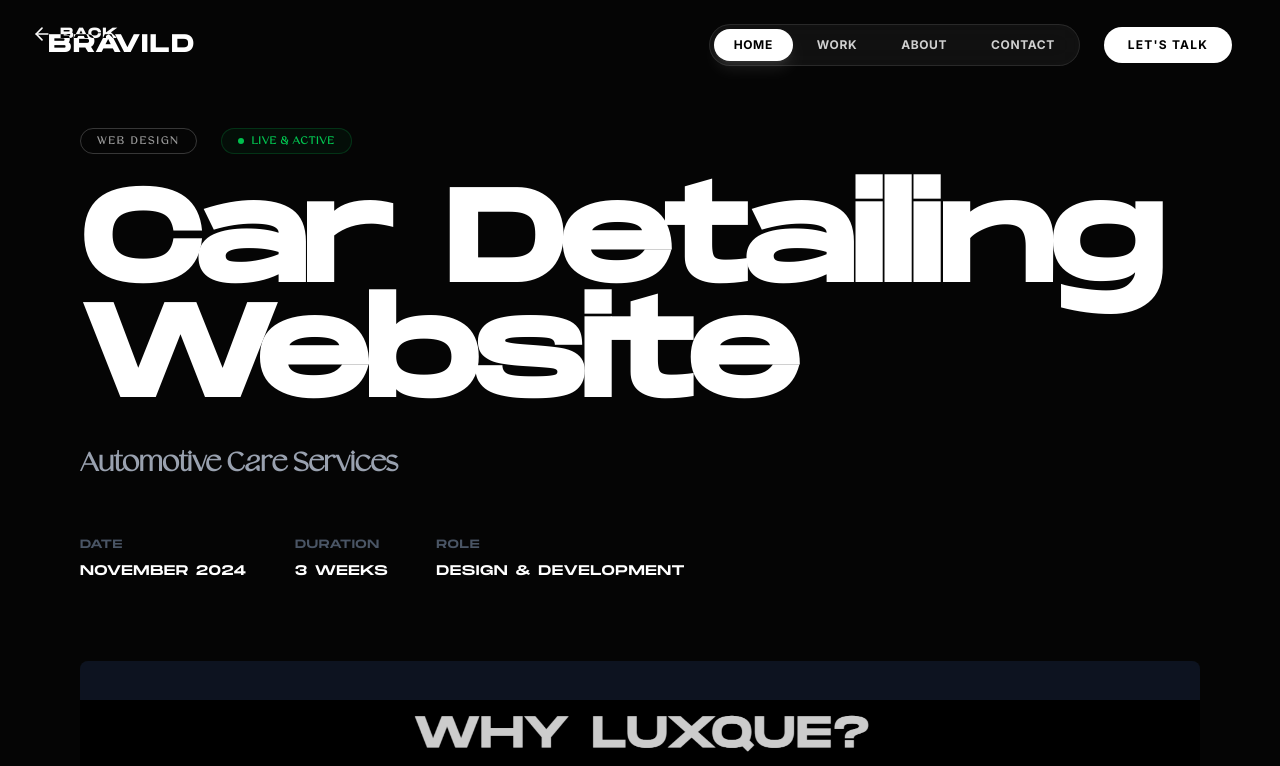
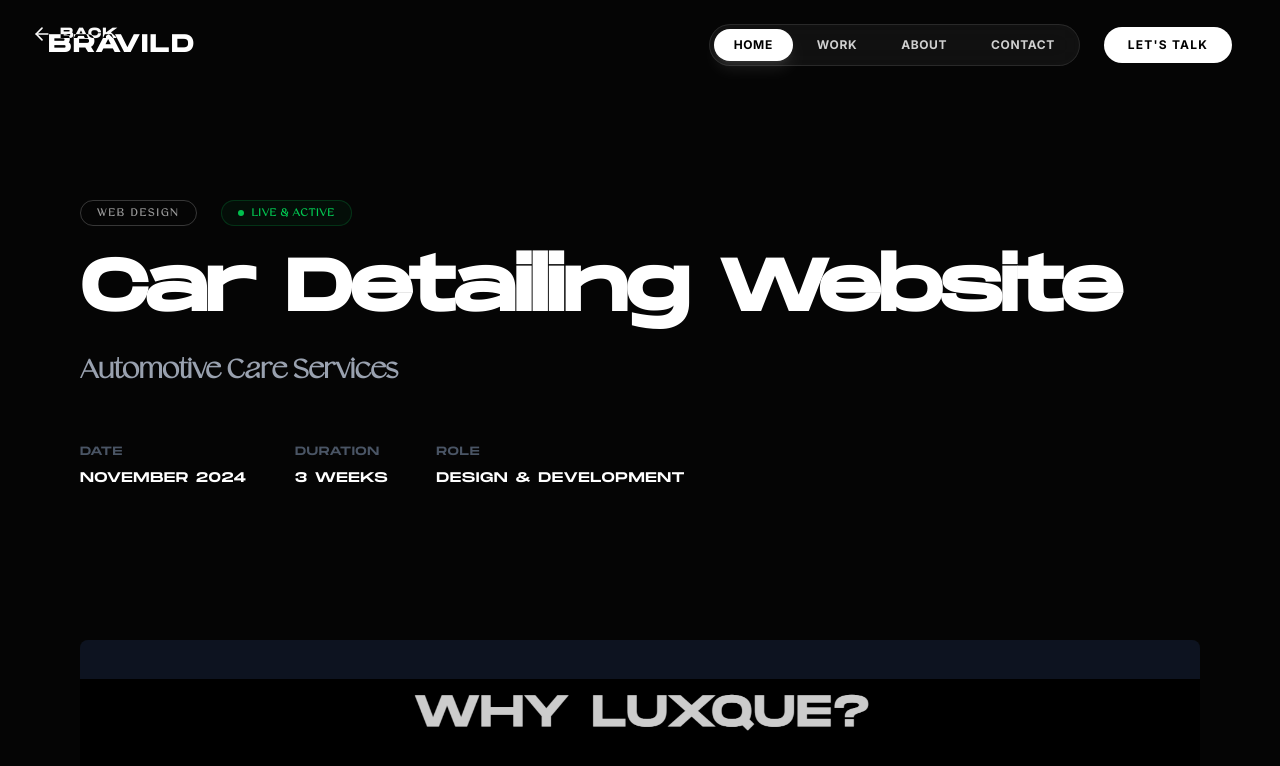
Before and after one commit to Jayusharma/bravild, a Next.js app: page /projects/car-detailing in a window 1280 px wide. Shown: the top 766 px of the page. Built offline with nearby package versions, Linux system fonts and the light colour scheme.

Commit message:
size-text

```diff
--- a/src/app/projects/[slug]/page.tsx
+++ b/src/app/projects/[slug]/page.tsx
@@ -542,7 +542,7 @@ export default function ProjectDetailPage() {
           </div>
 
           <div className="hero-anim mb-6">
-            <h1 className="text-5xl md:text-7xl lg:text-9xl font-black font-mont text-white leading-[0.9] tracking-tight">
+            <h1 className="text-4xl md:text-6xl lg:text-7xl font-black font-mont text-white leading-[0.9] tracking-tight">
               {project.name}
             </h1>
           </div>
```
